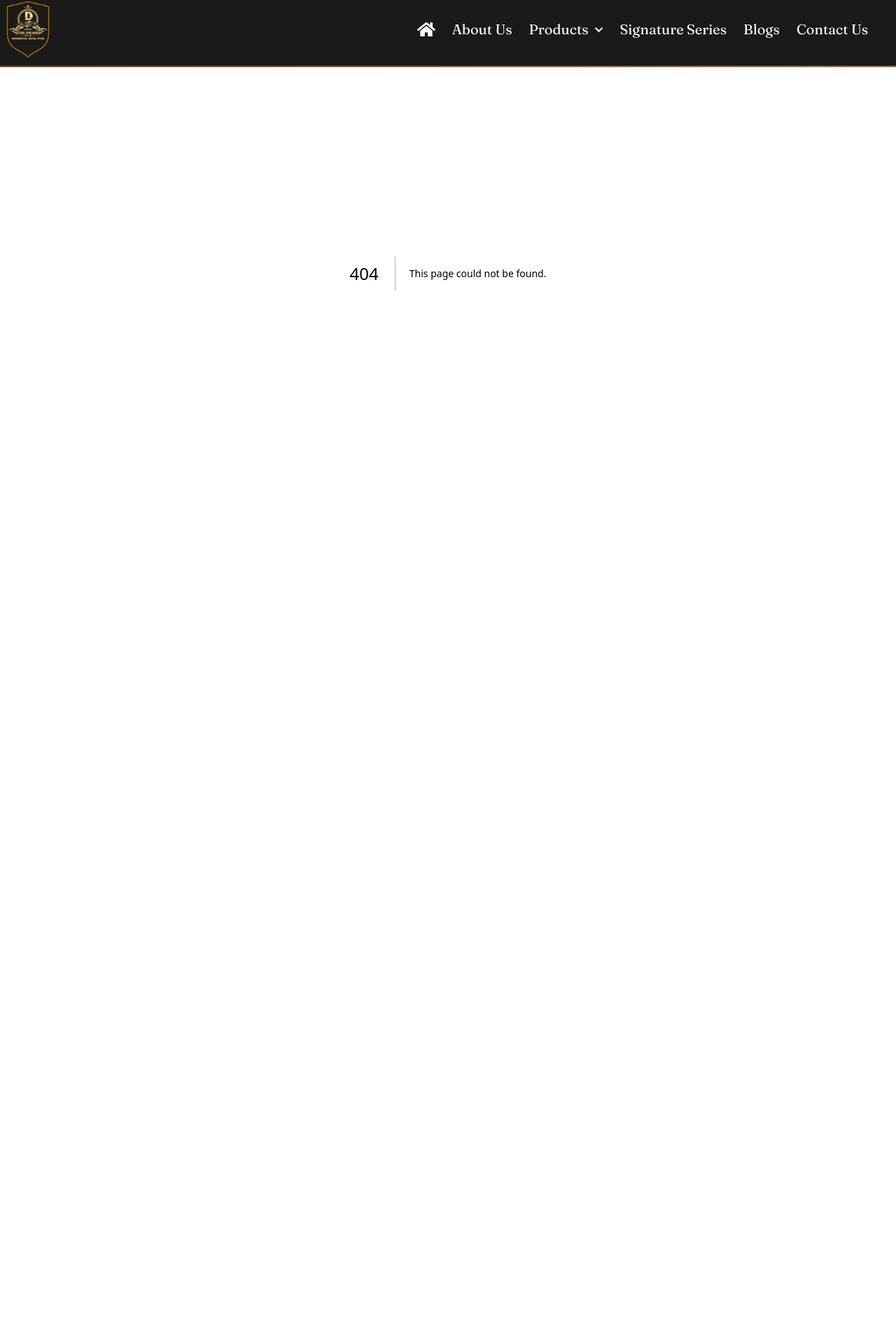
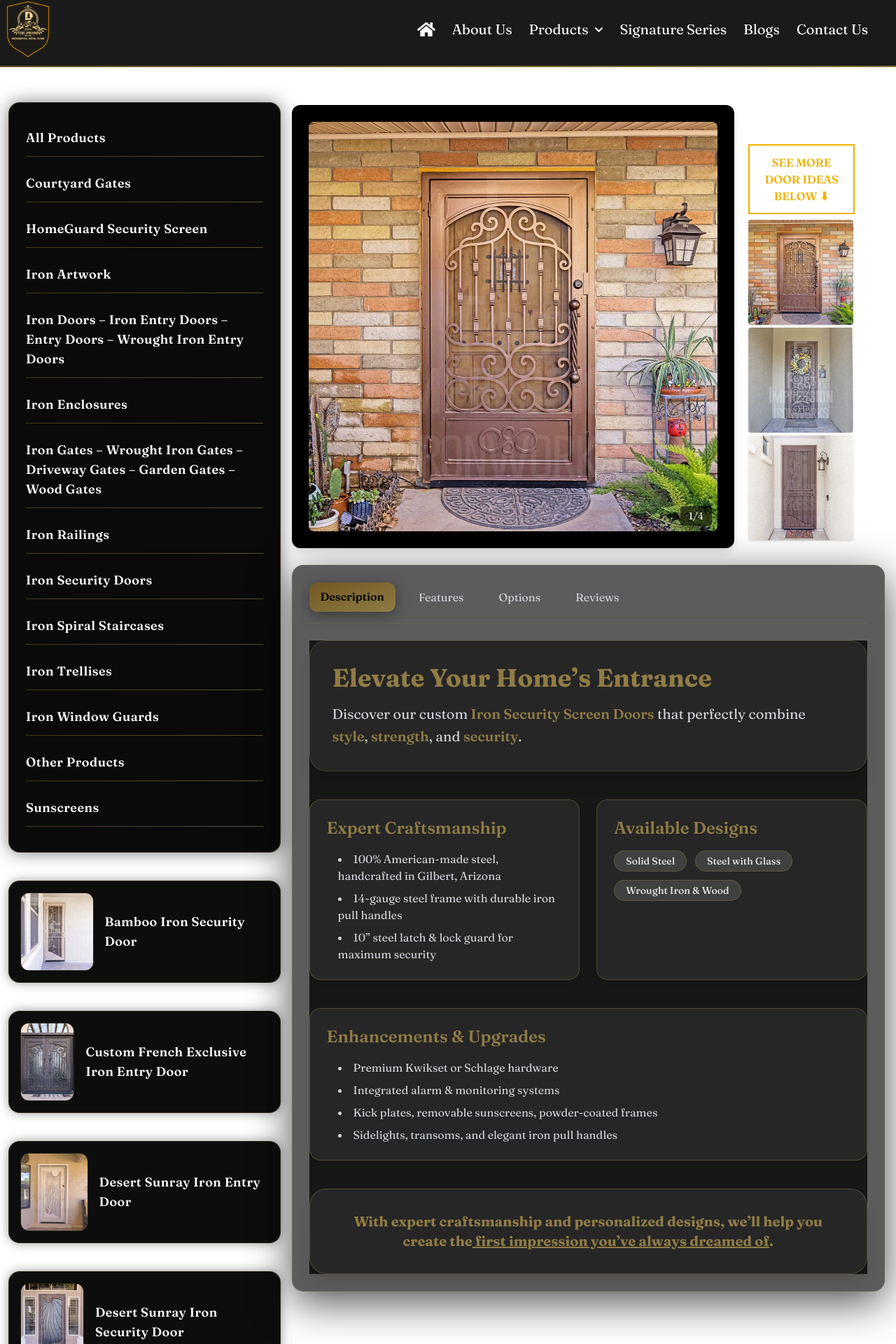
Before and after one commit to ankitNegiDev/Imperial-GateCraft, a Next.js app: page /products in a window 1280 px wide. Before the commit this address had no page. Shown: the part 10-1930 px from the top of the page at 70% size. Before the commit the page ends 800 px from the top, so only its background shows below. Built offline with nearby package versions, Linux system fonts and the light colour scheme; grey boxes are pictures that could not be loaded.

Commit message:
added the page.jsx file for product page

```diff
--- /dev/null
+++ b/app/products/page.jsx
@@ -0,0 +1,102 @@
+"use client"
+// import CallForm from "./components/CallForm";
+import CallForm from "../components/product-page/CallForm"
+// import ImageSwiper from "./components/ImageSwiper";
+import ImageSwiper from "../components/product-page/ImageSwiper"
+// import MoreDoorIdeas from "./components/MoreDoorIdeas";
+import MoreDoorIdeas from "../components/product-page/MoreDoorIdeas"
+// import OtherProduct from "./components/OtherProduct";
+import OtherProduct from "../components/product-page/OtherProduct"
+// import Sidebar from "./components/Sidebar";
+import Sidebar from "../components/product-page/Sidebar"
+// import Tab from './components/Tab';
+import Tab from "../components/product-page/Tab"
+// import YouTubeEmbed from './components/YouTubeEmbed';
+import YouTubeEmbed from "../components/product-page/YouTubeEmbed"
+// import Footer from "./components/Footer";
+import Footer from "../components/product-page/Footer"
+
+import { useSearchParams } from "next/navigation";
+
+
+export default function Home() {
+
+    const params = useSearchParams();
+    const category = params.get("category");
+
+
+    const images=[
+                "/product-page/internship task 1 image.jpg",
+                "/product-page/internship task 2 iamge.jpg",
+                "/product-page/internship task 3 image.jpg",
+                "/product-page/internship task 4 image.jpg"
+            ];
+    const doorImages = [
+        "/product-page/internship task 1 image.jpg",
+        "/product-page/internship task 2 iamge.jpg",
+        "/product-page/internship task 3 image.jpg",
+    ];
+    return (
+        <>
+            <div className="flex py-34 w-8xl">
+                {/* left */}
+                <div className="w-[45%] flex flex-col gap-10 mr-4 ml-3 mt-5">
+                    <Sidebar />
+                    <OtherProduct
+                        image={"/product-page/Bamboo.jpg"}
+                        text={"Bamboo Iron Security Door"}
+                    />
+                    <OtherProduct
+                        image={"/product-page/iron.jpg"}
+                        text={"Custom French Exclusive Iron Entry Door"}
+                    />
+                    <OtherProduct
+                        image={"/product-page/iron2.jpg"}
+                        text={"Desert Sunray Iron Entry Door"}
+                    />
+                    <OtherProduct
+                        image={"/product-page/iron3.jpg"}
+                        text={"Desert Sunray Iron Security Door"}
+                    />
+                </div>
+
+                <div className="w-full flex flex-col">
+                    {/* Horizontal row: Swiper + More Ideas */}
+                    <div className="flex w-full gap-5 mb-6">
+                        {/* LEFT: Image Swiper */}
+                        <div className="w-3/4">
+                            <h1 className="ml-4 text-4xl font-bold text-[#8f7c45] mb-4 tracking-wide drop-shadow-[0_0_6px_rgba(143,124,69,0.5)]">
+                                {category}
+                            </h1>
+
+
+                            <ImageSwiper images={images} />
+                        </div>
+
+                        {/* RIGHT: More Door Ideas */}
+                        <div className="w-1/4">
+                            <MoreDoorIdeas doorImages={doorImages} />
+                        </div>
+                    </div>
+
+                    {/* Tab Section below */}
+                    <div className="w-full">
+                        <Tab />
+                    </div>
+
+                    {/* yt embedded video */}
+                    <div>
+                        <YouTubeEmbed />
+                    </div>
+                </div>
+            </div>
+            <div>
+                {/* right  */}
+                <div>
+                    <CallForm />
+                </div>
+                {/* <Footer /> */}
+            </div>
+        </>
+    );
+}
```
